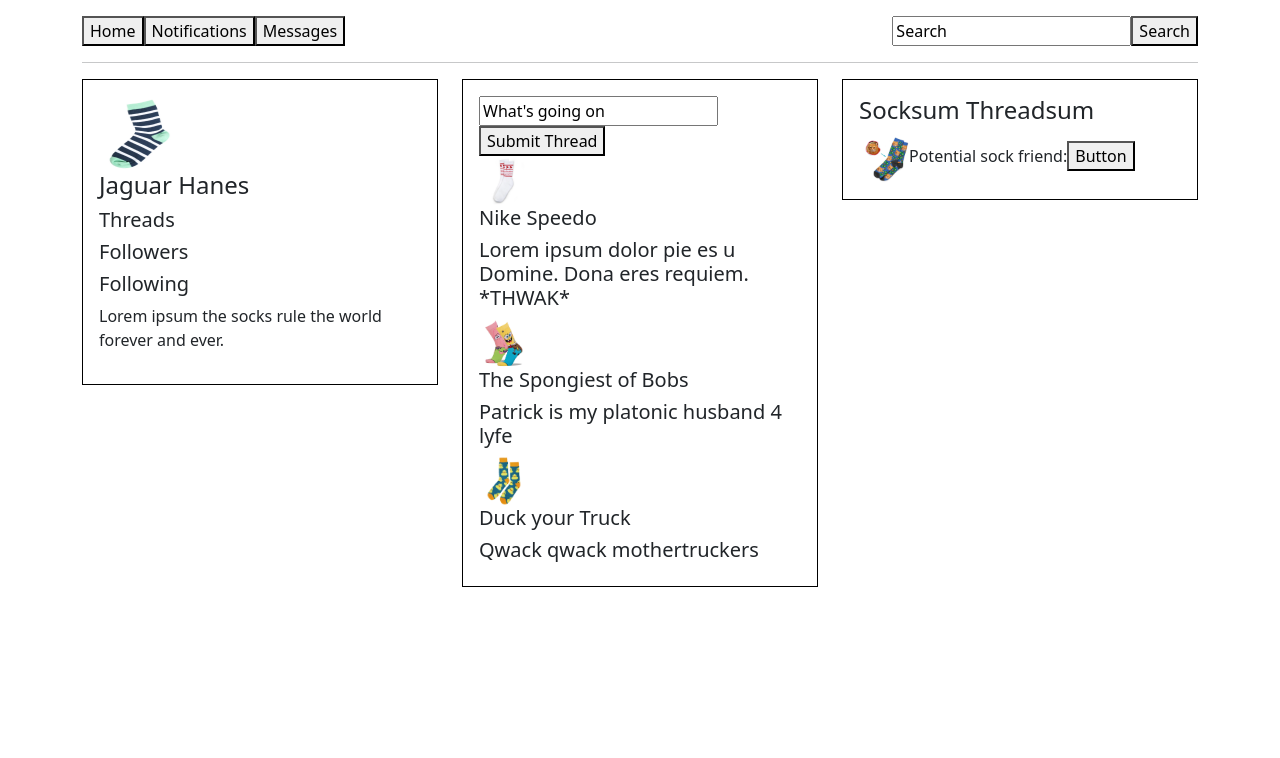
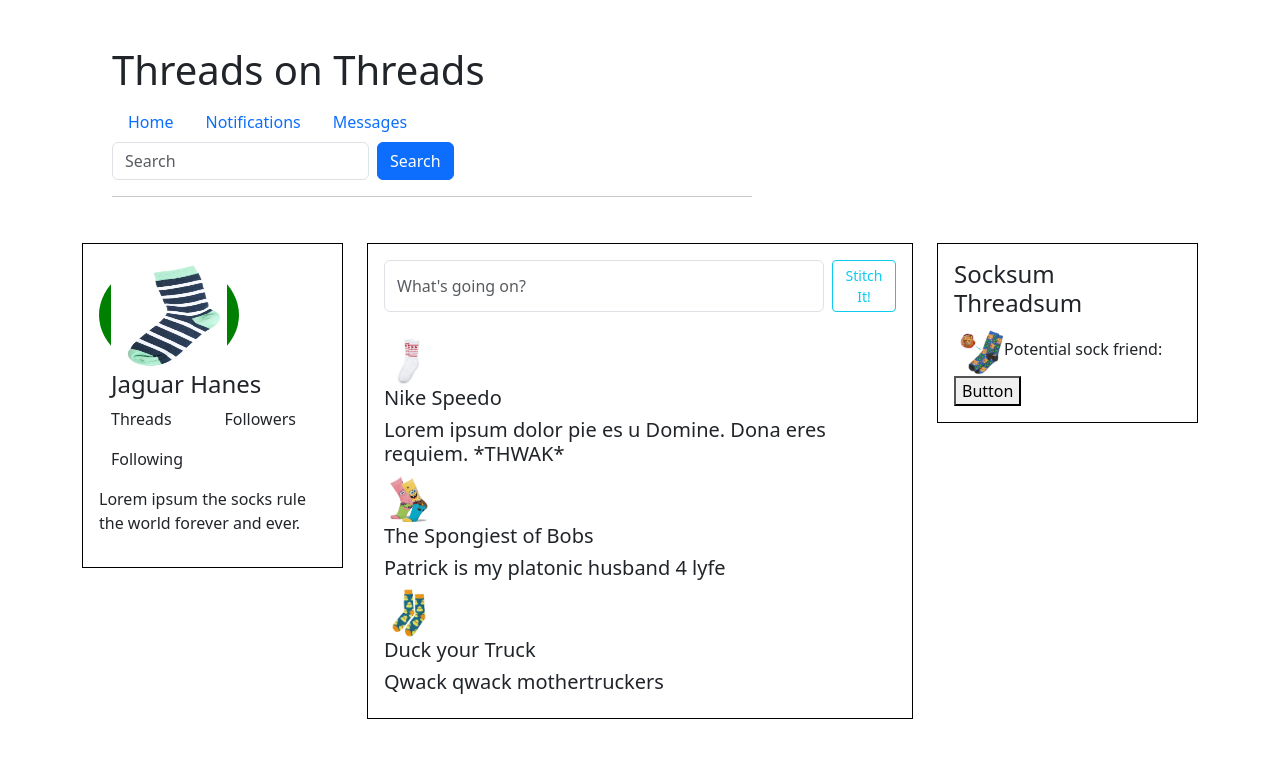
Before and after one commit to tkm404/sock-media, a React (Create React App) app: page / in a window 1280 px wide. Shown: the top 758 px of the page. Built offline with nearby package versions, Linux system fonts and the light colour scheme.

Commit message:
add further header styling
co-authored-by: Kyle Crawford <kcraw217@gmail.com>

```diff
--- a/src/component/App.js
+++ b/src/component/App.js
@@ -13,9 +13,9 @@ function App() {
       <Container>
         <Header />
         <Row>
-          <Col><Profile /></Col>
-          <Col><Feed /></Col>
-          <Col><FriendAddList /></Col>
+          <Col xs lg='3.5'><Profile /></Col>
+          <Col xs lg='6'><Feed /></Col>
+          <Col xs lg='3'><FriendAddList /></Col>
         </Row>
       </Container>
   );
--- a/src/component/FeedStatusUpdate.js
+++ b/src/component/FeedStatusUpdate.js
@@ -1,11 +1,22 @@
 import React from "react";
+import Form from 'react-bootstrap/Form';
+import Button from 'react-bootstrap/Button';
 
 
-function FeedStatusUpdate(){
-  return(
+function FeedStatusUpdate() {
+  return (
     <React.Fragment>
-      <input value="What's going on" />
-      <button type="submit">Submit Thread</button>
+      <Form className="d-flex">
+        <Form.Control
+          type="text"
+          placeholder="What's going on?"
+          className="me-2"
+          aria-label="Search"
+        />
+        <Button size='sm' variant='outline-info'>
+          Stitch It!
+        </Button>
+      </Form>
       <br></br>
     </React.Fragment>
   );
--- a/src/component/Header.js
+++ b/src/component/Header.js
@@ -1,15 +1,23 @@
 import React from "react";
+import { Nav } from "react-bootstrap";
 import HeaderLinks from "./HeaderLinks";
 import HeaderSearch from "./HeaderSearch";
 
 function Header() {
 	const styling = {
-		marginTop: '1rem'
+		marginTop: '1rem',
+		display: 'block',
+		width: 700,
+		padding: 30
 	}
+
 	return (
 		<div style={styling}>
-			<HeaderLinks />
-			<HeaderSearch />
+			<h1>Threads on Threads</h1>
+			<Nav>
+				<Nav.Item><HeaderLinks /></Nav.Item>
+				<Nav.Item><HeaderSearch /></Nav.Item>
+			</Nav>
 			<hr />
 		</div>
 	);
--- a/src/component/HeaderLinks.js
+++ b/src/component/HeaderLinks.js
@@ -2,28 +2,26 @@ import React from "react";
 import 'bootstrap/dist/css/bootstrap.css';
 import Nav from 'react-bootstrap/Nav';
 
-function HeaderLinks(){
+function HeaderLinks() {
   return (
-    <React.Fragment>
-      <button type="button">Home</button>
-      <button type="button">Notifications</button>
-      <button type="button">Messages</button>
-    </React.Fragment>
-  //   <div style={{ display: 'block', width: 700, padding: 30 }}>
-  //   <h4>React-Bootstrap Nav Component</h4>
-  //   <Nav activeKey="/homeLink"
-  //     onSelect={(selectedKey) => alert(`You just selected ${selectedKey} !`)}>
-  //     <Nav.Item>
-  //       <Nav.Link href="/homeLink">Active</Nav.Link>
-  //     </Nav.Item>
-  //     <Nav.Item>
-  //       <Nav.Link eventKey="/OtherLink">Link</Nav.Link>
-  //     </Nav.Item>
-  //     <Nav.Item>
-  //       <Nav.Link eventKey="disabled" disabled>Disabled</Nav.Link>
-  //     </Nav.Item>
-  //   </Nav>
-  // </div>
+    // <React.Fragment>
+    //   <button type="button">Home</button>
+    //   <button type="button">Notifications</button>
+    //   <button type="button">Messages</button>
+    // </React.Fragment>
+    <div>
+      <Nav activeKey="/homeLink">
+        <Nav.Item>
+          <Nav.Link href="/homeLink">Home</Nav.Link>
+        </Nav.Item>
+        <Nav.Item>
+          <Nav.Link eventKey="/OtherLink">Notifications</Nav.Link>
+        </Nav.Item>
+        <Nav.Item>
+          <Nav.Link eventKey="/SomeLink">Messages</Nav.Link>
+        </Nav.Item>
+      </Nav>
+    </div>
   );
 }
 
--- a/src/component/HeaderSearch.js
+++ b/src/component/HeaderSearch.js
@@ -1,4 +1,6 @@
 import React from "react";
+import Form from 'react-bootstrap/Form';
+import Button from 'react-bootstrap/Button';
 
 function HeaderSearch() {
   const headerSearchStyle = {
@@ -7,8 +9,17 @@ function HeaderSearch() {
   return (
     <React.Fragment>
       <div style={headerSearchStyle}>
-        <input type="text" value="Search" />
-        <button type="button">Search</button>
+        <Form className="d-flex">
+          <Form.Control
+          type="search"
+          placeholder="Search"
+          className="me-2"
+          aria-label="Search"
+          />
+          <Button>
+            Search
+          </Button>
+        </Form>
       </div>
     </React.Fragment>
   );
--- a/src/component/ProfileInfo.js
+++ b/src/component/ProfileInfo.js
@@ -1,18 +1,37 @@
 import React from "react";
 import sockImage from "./../img/sock.jpg";
+import Container from 'react-bootstrap/Container';
+import Row from 'react-bootstrap/Row';
+import Col from 'react-bootstrap/Col';
 
 function ProfileInfo() {
   const profileStyles = {
-    width: '75px',
-    height: '75px'
+    // width: '',
+    height: '100%'
+  }
+  const somethingElse = {
+    backgroundColor: 'green',
+    width: '140px',
+    height: '110px',
+    borderRadius: '60%',
+    textAlign: 'center'
   }
   return (
     <React.Fragment>
-    <img src={sockImage} alt="sock profile" style={profileStyles}></img>
-    <h4>Jaguar Hanes</h4>
-    <h5>Threads</h5>
-    <h5>Followers</h5>
-    <h5>Following</h5>
+      <Container>
+        <Row style={somethingElse}>
+          <img src={sockImage} alt="sock profile" style={profileStyles}></img>
+        </Row>
+        {/* <div style={somethingElse}>
+        <img src={sockImage} alt="sock profile" style={profileStyles}></img>
+      </div> */}
+        <h4>Jaguar Hanes</h4>
+        <Row>
+          <Col><p>Threads</p></Col>
+          <Col><p>Followers</p></Col>
+          <Col><p>Following</p></Col>
+        </Row>
+      </Container>
     </React.Fragment>
 
   );
--- a/src/index.css
+++ b/src/index.css
@@ -5,6 +5,7 @@ body {
     sans-serif;
   -webkit-font-smoothing: antialiased;
   -moz-osx-font-smoothing: grayscale;
+  background-color: rgb(127, 185, 236);
 }
 
 code {
```
